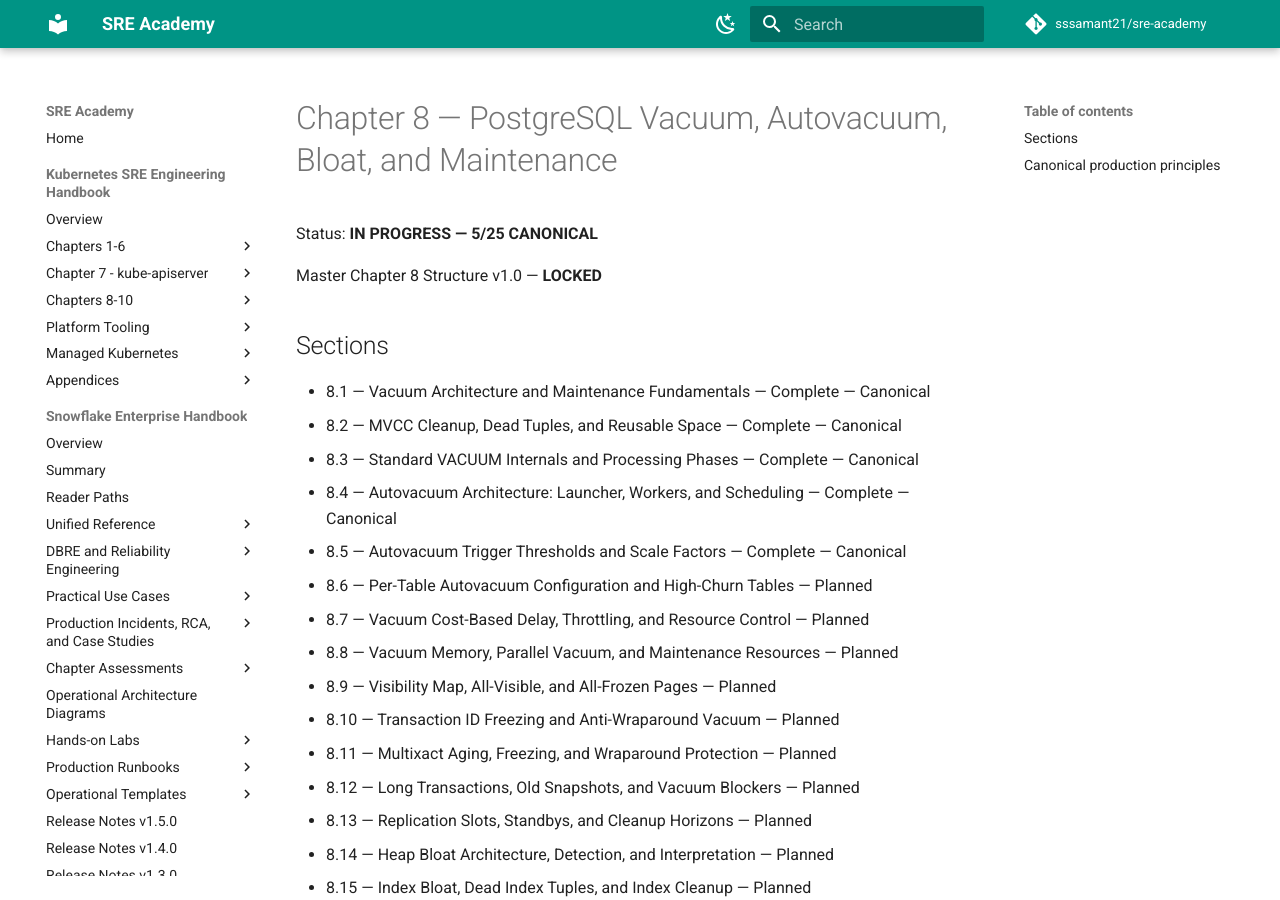
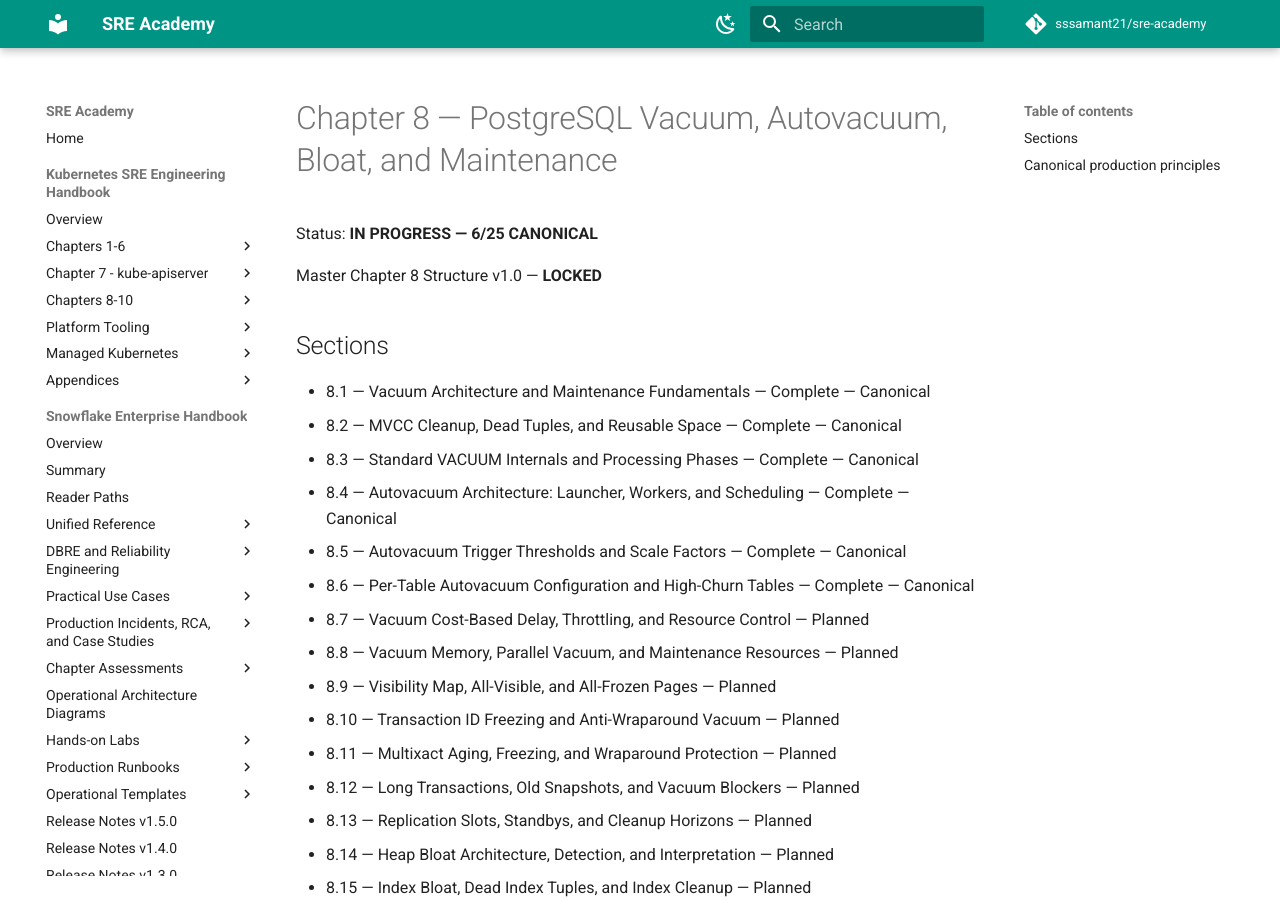
Before and after one commit to sssamant21/sre-academy, an MkDocs documentation site: the page built from docs/books/postgresql-sre-dbre-handbook/chapter-08/index.md, in a window 1280 px wide and 900 px high. Built offline with MkDocs 1.6.1 and Material for MkDocs 9.7.7, drawn with Linux system fonts in a browser that asks for light colours; comment, search, counter and statistics services are not loaded.

Commit message:
docs(postgres): advance chapter 8 to 6 of 25 canonical

```diff
--- a/docs/books/postgresql-sre-dbre-handbook/chapter-08/index.md
+++ b/docs/books/postgresql-sre-dbre-handbook/chapter-08/index.md
@@ -1,6 +1,6 @@
 # Chapter 8 — PostgreSQL Vacuum, Autovacuum, Bloat, and Maintenance
 
-Status: **IN PROGRESS — 5/25 CANONICAL**
+Status: **IN PROGRESS — 6/25 CANONICAL**
 
 Master Chapter 8 Structure v1.0 — **LOCKED**
 
@@ -11,7 +11,7 @@ Master Chapter 8 Structure v1.0 — **LOCKED**
 - 8.3 — Standard VACUUM Internals and Processing Phases — Complete — Canonical
 - 8.4 — Autovacuum Architecture: Launcher, Workers, and Scheduling — Complete — Canonical
 - 8.5 — Autovacuum Trigger Thresholds and Scale Factors — Complete — Canonical
-- 8.6 — Per-Table Autovacuum Configuration and High-Churn Tables — Planned
+- 8.6 — Per-Table Autovacuum Configuration and High-Churn Tables — Complete — Canonical
 - 8.7 — Vacuum Cost-Based Delay, Throttling, and Resource Control — Planned
 - 8.8 — Vacuum Memory, Parallel Vacuum, and Maintenance Resources — Planned
 - 8.9 — Visibility Map, All-Visible, and All-Frozen Pages — Planned
```
